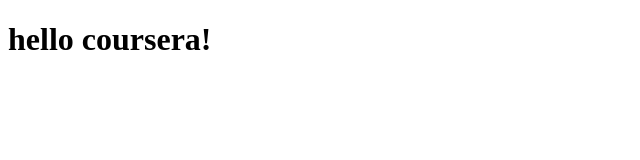
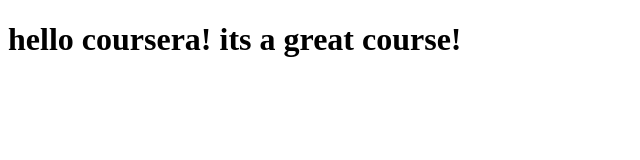
Before and after one commit to Adrenaline077/coursera-test-, a plain HTML site: page site/index.html in a window 1280 px wide. Shown: the whole page, without its empty margins (0-640 px from the left). Drawn offline with Linux system fonts and the light colour scheme.

Commit message:
small addition to our page content.

```diff
--- a/site/index.html
+++ b/site/index.html
@@ -7,6 +7,6 @@
     <title>hello coursera1</title>
 </head>
 <body>
-<h1>hello coursera!</h1>
+<h1>hello coursera! its a great course!</h1>
 </body>
 </html>
```
